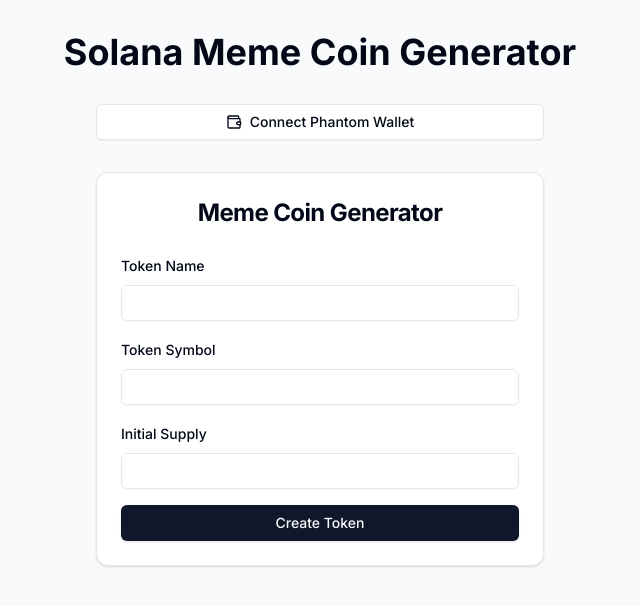
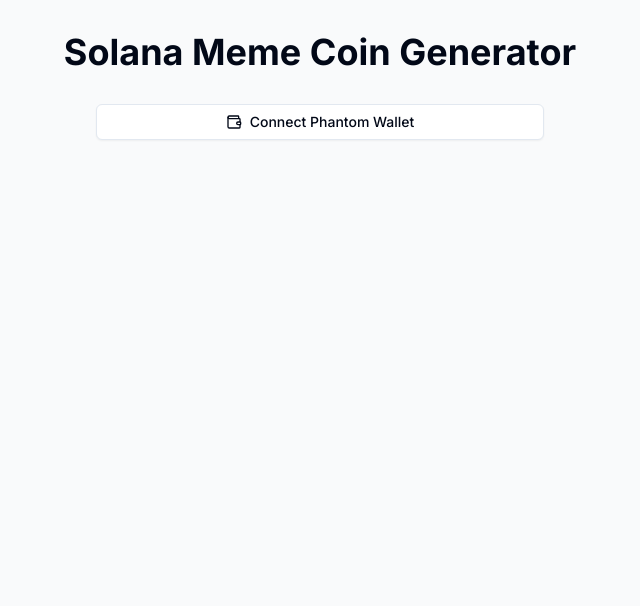
Before and after one commit to hrindrsmaan/-solana-meme-coin-generator, a Next.js app: page / in a window 1280 px wide. Shown: the top 606 px of the page, without its empty margins (320-960 px from the left). Built offline with nearby package versions, Linux system fonts and the light colour scheme.

Commit message:
fix: wip

```diff
--- a/src/app/page.tsx
+++ b/src/app/page.tsx
@@ -25,10 +25,10 @@
         </h1>
 
         <WalletConnection />
-        <MemeCoinGenerator
+        {/* <MemeCoinGenerator
           isWalletConnected={isConnected}
           walletAddress={walletAddress}
-        />
+        /> */}
       </div>
     </main>
   );
```
